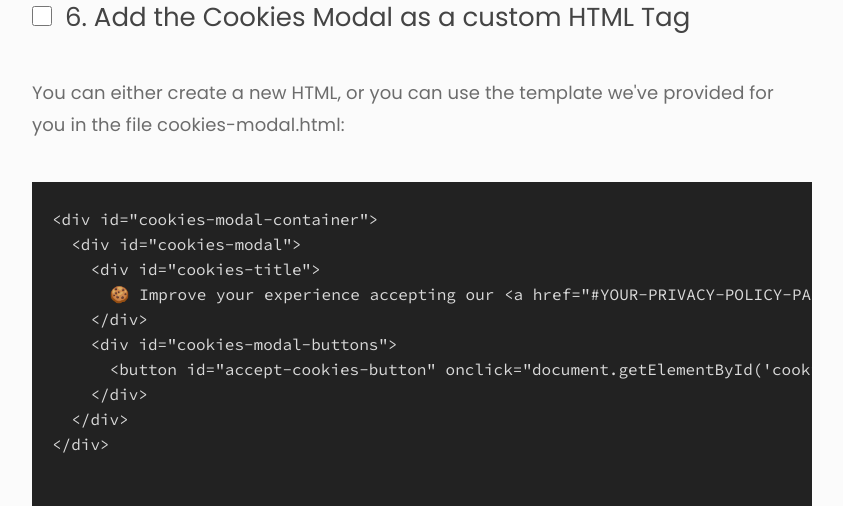
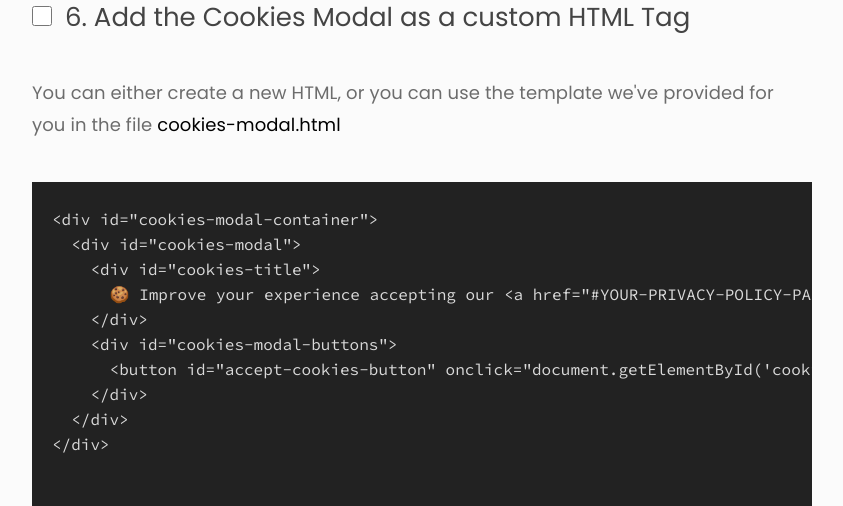
Before and after one commit to polyfen/polycookiessite, a PHP site: page / in a window 1280 px wide. Shown: the part 3674-4180 px from the top of the page, without its empty margins (218-1061 px from the left). Run offline with PHP 8.4, Linux system fonts and the light colour scheme; some libraries are stand-ins or nearby versions.

Commit message:
Update index.php

```diff
--- a/index.php
+++ b/index.php
@@ -89,7 +89,7 @@
           <input type="checkbox" id="task-no-6" name="task-no-6">
           <label for="task-no-6">6. Add the Cookies Modal as a custom HTML Tag</label>
         </div>
-        <p>You can either create a new HTML, or you can use the template we've provided for you in the file cookies-modal.html:</p>
+        <p>You can either create a new HTML, or you can use the template we've provided for you in the file <strong>cookies-modal.html</strong></p>
         <pre>
           <code>
 &lt;div id="cookies-modal-container">
@@ -128,7 +128,7 @@
           <input type="checkbox" id="task-no-9" name="task-no-9">
           <label for="task-no-9">9. Save the consent acceptance with a cookie</label>
         </div>
-        <p>Create a new custom HTML tag named "Save Consent 1st party Cookie" with the following content:</p>
+        <p>Create a new custom HTML tag named "Save Consent 1st party Cookie" with the code included in the <strong>cookies-consent.js</strong> file:</p>
         <pre>
           <code>
 &lt;script>
@@ -163,7 +163,7 @@
           <input type="checkbox" id="task-no-12" name="task-no-12">
           <label for="task-no-12">12. Add CSS style to the Cookies Modal</label>
         </div>
-          <p>Add the "cookies.css" file from Poly Cookies to your website's &lt;head>.</p>
+          <p>Add the <strong>cookies.css</strong> file from Poly Cookies to your website's &lt;head>.</p>
           <pre>
             <code>
 &lt;link rel="stylesheet" href="cookies.css" type="text/css">
```
